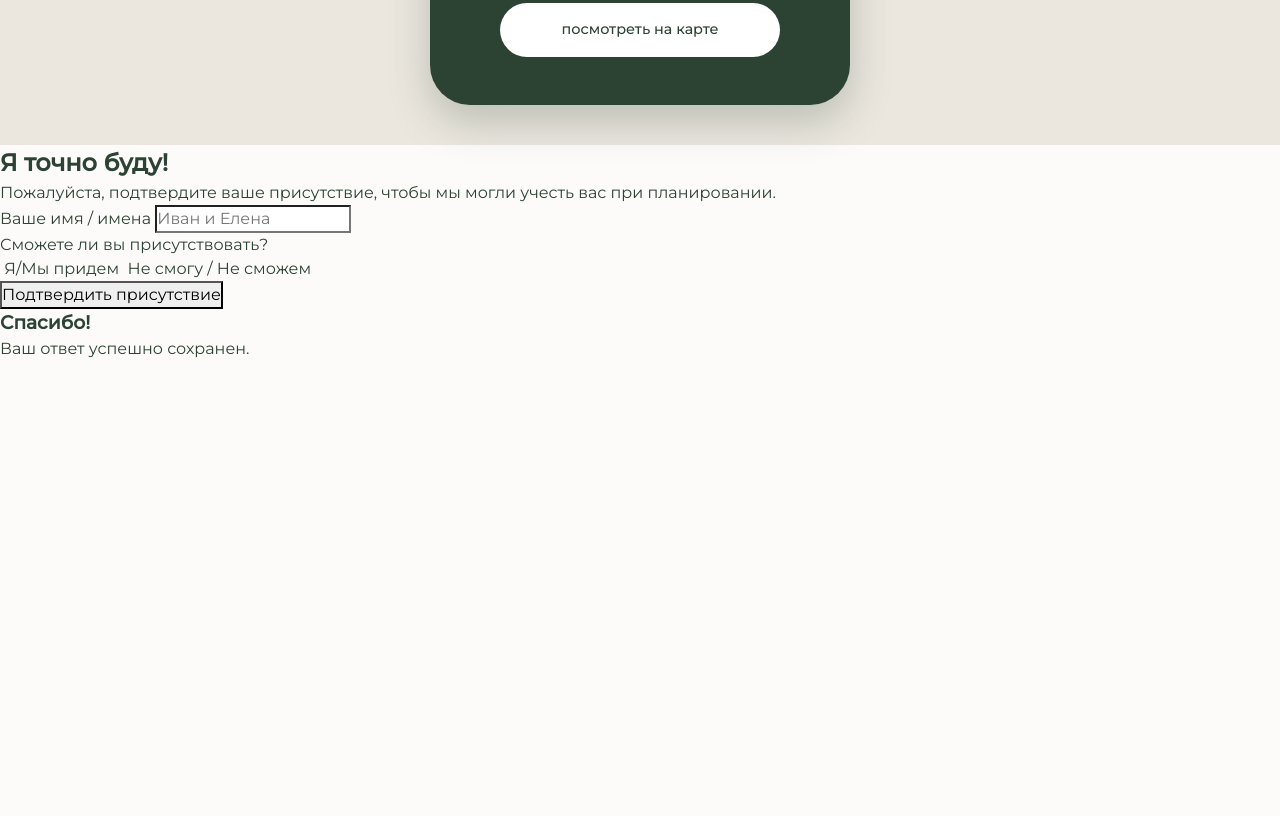
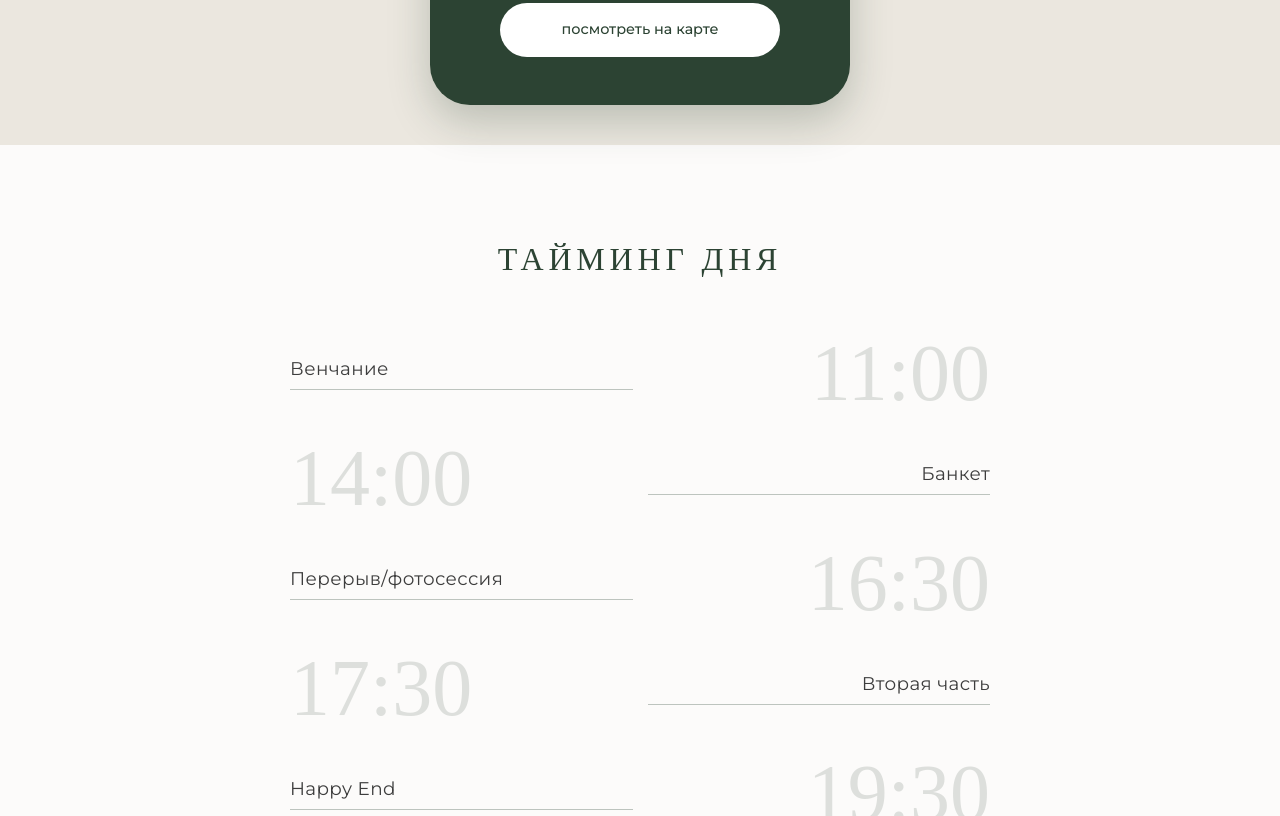
Before and after one commit to vladsazonov/wedding-invitation, a plain HTML site: page index.html in a window 1280 px wide. Shown: the part 1984-2800 px from the top of the page. Before the commit the page ends 2345 px from the top, so only its background shows below. Drawn offline with nearby package versions, Linux system fonts and the light colour scheme; a web font is replaced by a local one.

Commit message:
feat: add timing component with styles and integrate into main structure

```diff
--- a/index.html
+++ b/index.html
@@ -17,6 +17,7 @@
     <div id="welcome-component"></div>
     <div id="countdown-component"></div>
     <div id="location-component"></div>
+    <div id="timing-component"></div>
     <div id="rsvp-component"></div>
 
     <div id="map-modal-component"></div>
--- /dev/null
+++ b/src/components/timing.html
@@ -0,0 +1,52 @@
+<section class="timing" id="timing" aria-label="Программа дня">
+    <div class="timing__inner">
+        <h2 class="timing__title" data-aos="fade-up">ТАЙМИНГ ДНЯ</h2>
+
+        <div class="timing__list">
+            <div class="timing__row" data-aos="fade-up">
+                <div class="timing__col timing__col--caption">
+                    <span class="timing__caption">Венчание</span>
+                </div>
+                <div class="timing__col timing__col--time">
+                    <span class="timing__time">11:00</span>
+                </div>
+            </div>
+
+            <div class="timing__row timing__row--reverse" data-aos="fade-up">
+                <div class="timing__col timing__col--caption">
+                    <span class="timing__caption">Банкет</span>
+                </div>
+                <div class="timing__col timing__col--time">
+                    <span class="timing__time">14:00</span>
+                </div>
+            </div>
+
+            <div class="timing__row" data-aos="fade-up">
+                <div class="timing__col timing__col--caption">
+                    <span class="timing__caption">Перерыв/фотосессия</span>
+                </div>
+                <div class="timing__col timing__col--time">
+                    <span class="timing__time">16:30</span>
+                </div>
+            </div>
+
+            <div class="timing__row timing__row--reverse" data-aos="fade-up">
+                <div class="timing__col timing__col--caption">
+                    <span class="timing__caption">Вторая часть</span>
+                </div>
+                <div class="timing__col timing__col--time">
+                    <span class="timing__time">17:30</span>
+                </div>
+            </div>
+
+            <div class="timing__row" data-aos="fade-up">
+                <div class="timing__col timing__col--caption">
+                    <span class="timing__caption">Happy End</span>
+                </div>
+                <div class="timing__col timing__col--time">
+                    <span class="timing__time">19:30</span>
+                </div>
+            </div>
+        </div>
+    </div>
+</section>
--- a/src/js/main.js
+++ b/src/js/main.js
@@ -11,6 +11,7 @@ async function loadComponents() {
     { id: 'countdown-component', url: './src/components/countdown.html' },
     { id: 'location-component', url: './src/components/location.html' },
     { id: 'map-modal-component', url: './src/components/map-modal.html' },
+    { id: 'timing-component', url: './src/components/timing.html' },
     { id: 'rsvp-component', url: './src/components/rsvp.html' }
   ];
 
--- a/src/scss/abstracts/_variables.scss
+++ b/src/scss/abstracts/_variables.scss
@@ -1,21 +1,17 @@
-// ==========================================================================
-// ДИЗАЙН-СИСТЕМА И ПЕРЕМЕННЫЕ ТЕМЫ (Владислав & Надежда)
-// ==========================================================================
+$color-text-light: #ffffff;
+$color-bg-main: #ebe7df;
+$color-bg-light: #fcfbfa;
+$color-text: #3d3d3d;
+$color-text-main: #2c4333;
+$timing-time-color: rgba(#2c4333, 0.15);
+$timing-line-color: rgba(#2c4333, 0.3);
+$timing-time-size-mob: 3.5rem;
+$timing-time-size-desk: 5rem;
 
-// 1. Цветовая палитра (Теплые, пастельные и благородные тона)
-$color-text-light: #ffffff; // Белый для контрастного текста на фото
-$color-bg-main: #ebe7df; // Базовый пастельно-кремовый фон всего сайта
-$color-bg-light: #fcfbfa; // Нежнейший светлый крем для наезжающих карточек
-$color-text: #3d3d3d; // Мягкий графитовый для основного текста (живой, не бьет по глазам)
-$color-text-main: #2c4333; // Глубокий благородный изумрудный
-
-// Цвета для фото-заглушек (пастельный беж)
 $color-placeholder-start: #c5beb2;
 $color-placeholder-end: #a39b8c;
 
-// 2. Типографика
 $font-serif: 'Cormorant Garamond', serif; // Романтичный премиальный шрифт для имен
 $font-sans: 'Montserrat', sans-serif; // Чистый геометрический шрифт для дат и инфо
 
-// 3. Адаптивная сетка (Брейкпоинты)
 $breakpoint-md: 768px;
--- /dev/null
+++ b/src/scss/components/_timing.scss
@@ -0,0 +1,108 @@
+.timing {
+    background-color: $color-bg-light;
+    padding: 60px 20px;
+    width: 100%;
+    overflow: hidden;
+
+    &__inner {
+        max-width: 600px;
+        margin: 0 auto;
+    }
+
+    &__title {
+        font-family: $font-serif;
+        color: $color-text-main;
+        text-align: center;
+        font-size: 2rem;
+        font-weight: 400;
+        letter-spacing: 0.15em;
+        margin-bottom: 50px;
+    }
+
+    &__list {
+        display: flex;
+        flex-direction: column;
+        gap: 25px;
+    }
+
+    &__row {
+        display: flex;
+        align-items: center;
+        justify-content: space-between;
+        width: 100%;
+        gap: 15px;
+
+        &--reverse {
+            flex-direction: row-reverse;
+        }
+    }
+
+    &__col {
+        flex: 1;
+
+        &--caption {
+            display: flex;
+            flex-direction: column;
+            justify-content: flex-end;
+            height: 100%;
+            padding-bottom: 8px;
+            border-bottom: 1px solid $timing-line-color;
+        }
+
+        &--time {
+            display: flex;
+            justify-content: flex-start;
+        }
+    }
+
+    &__row:not(&__row--reverse) &__col--time {
+        justify-content: flex-end;
+    }
+
+    &__row:not(&__row--reverse) &__col--caption {
+        text-align: left;
+    }
+
+    &__row--reverse &__col--time {
+        justify-content: flex-start;
+    }
+
+    &__row--reverse &__col--caption {
+        text-align: right;
+    }
+
+    &__caption {
+        font-family: $font-sans;
+        color: $color-text;
+        font-size: 1rem;
+        font-weight: 400;
+        line-height: 1.4;
+        letter-spacing: 0.02em;
+    }
+
+    &__time {
+        font-family: $font-serif;
+        color: $timing-time-color;
+        font-size: $timing-time-size-mob;
+        line-height: 1;
+        font-variant-numeric: tabular-nums;
+        font-weight: 300;
+    }
+
+    // Адаптив под планшеты и десктоп
+    @media (min-width: $breakpoint-md) {
+        padding: 90px 40px;
+
+        &__inner {
+            max-width: 700px;
+        }
+
+        &__time {
+            font-size: $timing-time-size-desk;
+        }
+
+        &__caption {
+            font-size: 1.15rem;
+        }
+    }
+}
--- a/src/scss/main.scss
+++ b/src/scss/main.scss
@@ -9,6 +9,7 @@
 @import 'components/welcome';
 @import 'components/countdown';
 @import 'components/location';
+@import 'components/timing';
 @import 'components/map-modal';
 // @import 'components/countdown'; // Будет подключен позже
 // @import 'components/rsvp';      // Будет подключен позже
```
Also changed, not shown: src/scss/main.css, 1 other file.
